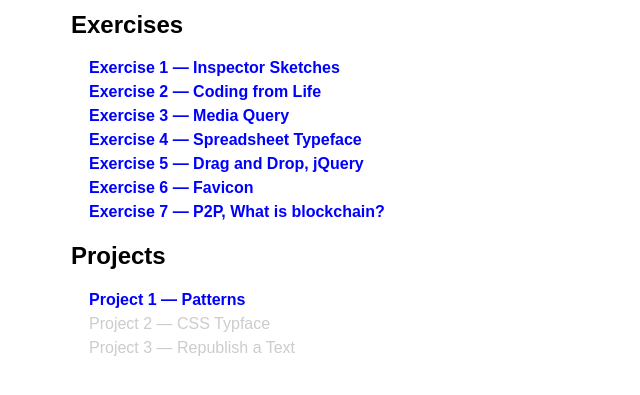
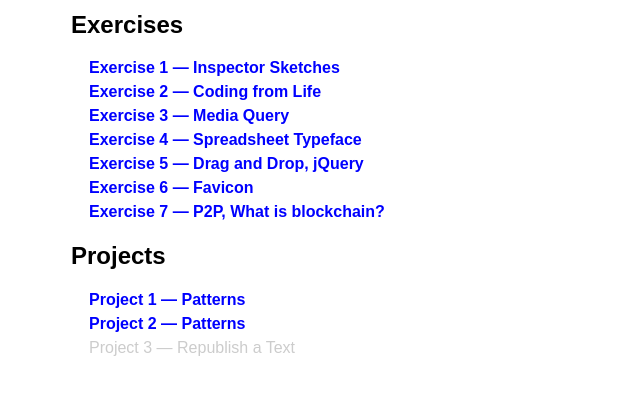
Before and after one commit to yang2017liu/Expanded-Tools-Interactive, a plain HTML site: page index.html in a window 1280 px wide. Shown: the part 257-652 px from the top of the page, without its empty margins (253-893 px from the left). Drawn offline with Linux system fonts and the light colour scheme.

Commit message:
Update index.html

```diff
--- a/index.html
+++ b/index.html
@@ -80,7 +80,7 @@
       <h2>Projects</h2>
       <ul>
         <li><a href="Projects/Project-01/index.html">Project 1 &mdash; Patterns</a></li>
-        <li>Project 2 &mdash; CSS Typface</li>
+        <li><a href="Projects/Project-02/index.html">Project 2 &mdash; Patterns</a> </li>
         <li>Project 3 &mdash; Republish a Text</li>
       </ul>
     </div>
```
